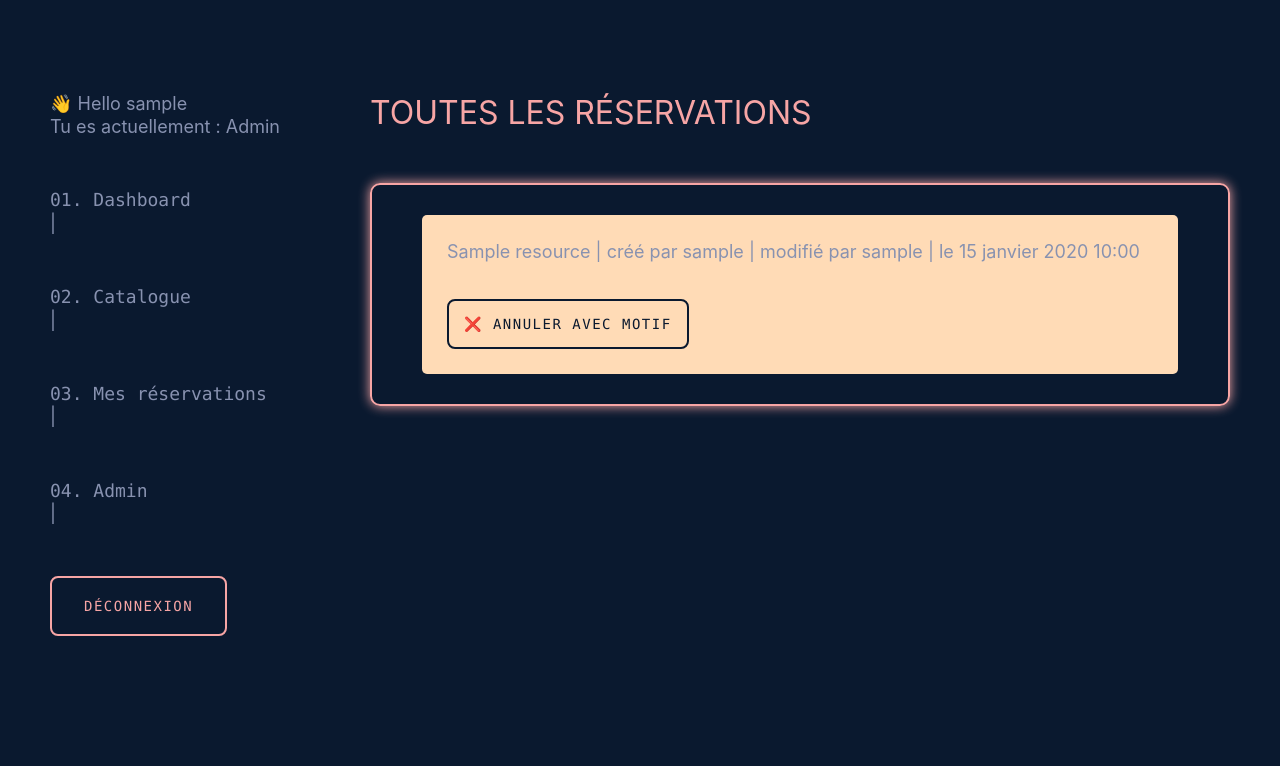
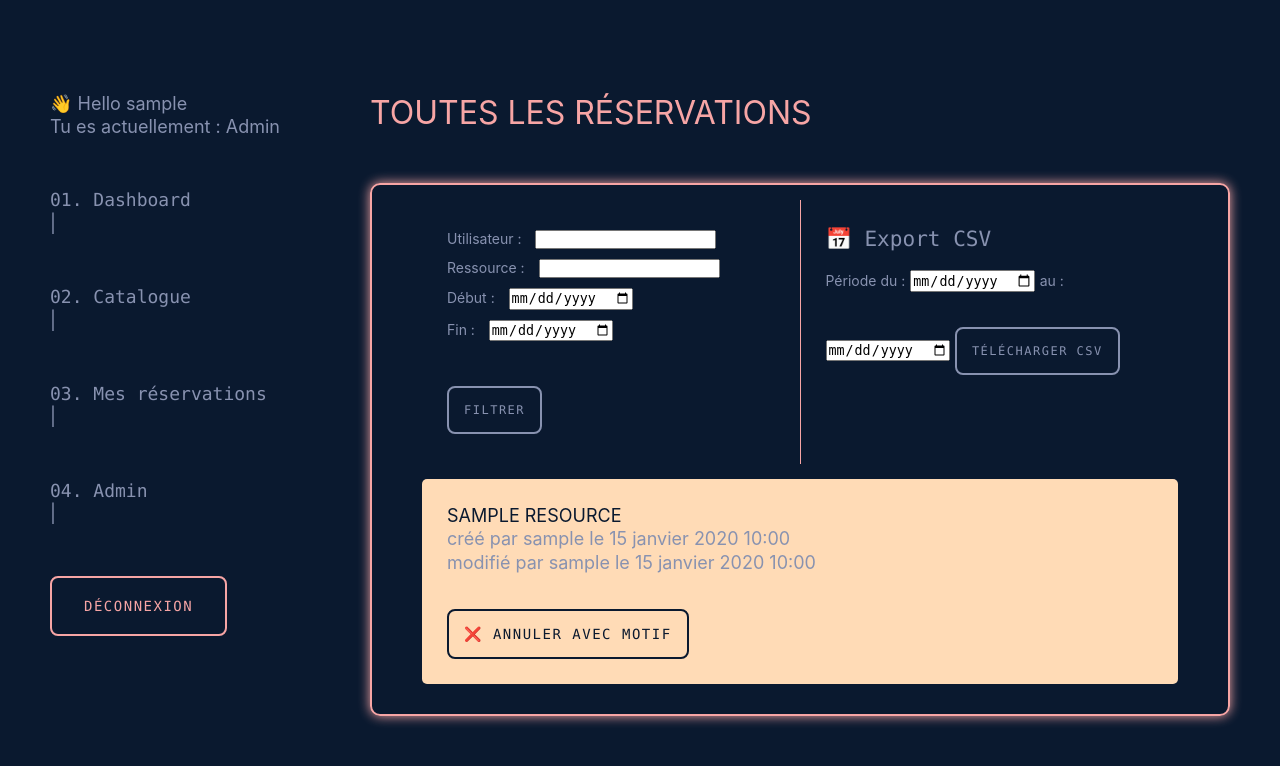
Before and after one commit to MathiENI/reservation-app, a Django app: page /reservations/admin/reservations/ in a window 1280 px wide. Shown: the part 201-967 px from the top of the page. Before the commit the page ends 837 px from the top, so only its background shows below. Run offline with Django 5.2, Linux system fonts and the light colour scheme; a user stored in the database is signed in; tables that the repository leaves empty hold one stand-in row (values such as "Sample post").

Commit message:
export csv + cancel with confirmation admin + calendar JS v1

```diff
--- a/static/css/style.css
+++ b/static/css/style.css
@@ -282,6 +282,36 @@ h3 {
     }
 }
 
+.reservations-filter {
+    display: flex;
+    width: 100%;
+    justify-content: space-between;
+    flex-wrap:wrap;
+}
+
+.reservations-filter-form {
+    flex:1;
+    border-right: 1px solid var(--pink);
+    display: flex;
+    flex-direction: column;
+    justify-content: center;
+    align-items: flex-start;
+    padding: 25px;
+
+    .filter-item {
+        margin:5px 0;
+    }
+}
+
+.export-form {
+    flex:1;
+    padding: 25px;
+
+    label {
+        font-size:14px;
+    }
+}
+
 /* AUTH PAGE */
 .auth-container {
     display: flex;
@@ -294,7 +324,8 @@ h3 {
 .create-resource-form,
 .create-location-form,
 .create-category-form,
-.create-reservation-form {
+.create-reservation-form,
+.cancel-admin-form {
     form {
         border: 2px solid var(--pink);
         border-radius: 10px;
@@ -311,9 +342,16 @@ h3 {
             font-size:25px;
         }
 
-        input{
+        input {
             border-radius: 10px;
             height:35px
+        }
+
+        textarea {
+            border: 2px solid var(--main-color);
+            font-family: Arial, sans-serif;
+            font-size: 14px;
+            padding: 35px;
         }
 
         p {
--- a/static/js/scripts.js
+++ b/static/js/scripts.js
@@ -18,7 +18,7 @@ document.addEventListener("DOMContentLoaded", function() {
 
     // CALENDAR JS
 
-    (function() {
+    /**(function() {
     const monthYear = document.getElementById("month-year");
     const calendarDays = document.getElementById("calendar-days");
     const prevBtn = document.getElementById("prev");
@@ -85,6 +85,6 @@ document.addEventListener("DOMContentLoaded", function() {
 
     // Initial render
     renderCalendar(currentDate);
-})();
+})();*//
 
 });
--- a/templates/dashboard/dashboard.html
+++ b/templates/dashboard/dashboard.html
@@ -46,6 +46,8 @@
     </ul>
 {% endif %}
 
+<!-- POUR V2 CALENDAR
+
 <div class="calendar">
     <div class="calendar-header">
         <button id="prev">&#8592;</button>
@@ -53,6 +55,6 @@
         <button id="next">&#8594;</button>
     </div>
     <div class="calendar-days" id="calendar-days"></div>
-</div>
+</div>-->
 
 {% endblock %}
--- a/templates/reservations/admin_reservations.html
+++ b/templates/reservations/admin_reservations.html
@@ -4,9 +4,9 @@
 <h2>Toutes les réservations</h2>
 
 <ul class="card-section">
-    {% if resources %}
-    <form method="get" class="resources-filter">
-        <div class="start-filters" style="justify-content: flex-start;">
+    {% if reservations %}
+    <div class="reservations-filter">
+        <form method="get" class="reservations-filter-form">
             <div class="filter-item">
                 <label for="user" id="user">Utilisateur :</label>
                 <input type="text" name="user">
@@ -15,8 +15,6 @@
                 <label for="resource" id="resource">Ressource :</label>
                 <input type="text" name="resource">
             </div>
-        </div>
-        <div class="end-filters" style="justify-content: flex-start;">
             <div class="filter-item">
                 <label for="start" id="start">Début :</label>
                 <input type="date" name="start">
@@ -25,34 +23,39 @@
                 <label for="end" id="end">Fin :</label>
                 <input type="date" name="end">
             </div>
-        </div>
             <div class="filter-item">
                 <button type="submit" class="grey-button">Filtrer</button>
             </div>
         </form>
+
+        <form method="get" action="{% url 'export_reservations_csv' %}" class="export-form">
+            <h3 style="margin-bottom:15px;">📅 Export CSV</h3>
+
+            <label for="start-export" id="start-export">Période du :</label>
+            <input type="date" name="start-export">
+
+            <label for="end-export" id="end-export">au :</label>
+            <input type="date" name="end-export">
+
+            <button type="submit" class="grey-button">Télécharger CSV</button>
+        </form>
+    </div>
     {% endif %}
 
     {% for r in reservations %}
     <li class="card">
-        {{ r.resource.name }} |
-        créé par {{ r.created_by }} |
-        modifié par {{ r.updated_by }} |
-        le {{ r.updated_at }}
+            <p class="uppercase ">{{ r.resource.name }}</p>
+
+            <p class="primary-text">créé par {{ r.created_by }} le {{ r.created_at }}</p>
+            <p class="primary-text">modifié par {{ r.updated_by }} le {{ r.updated_at }}</p>
+
+            <div class="cta-card-section">
                 <a href="{% url 'cancel_reservation_admin' r.id %}"><button class="secondary-button">❌ Annuler avec motif</button></a>
+            </div>
         </li>
     {% empty %}
         <li>Aucune réservation créée</li>
     {% endfor %}
-
-    {% if resources %}
-    <form method="get" action="{% url 'export_reservations_csv' %}">
-        📅 Début :
-        <input type="date" name="start">
-        📅 Fin :
-        <input type="date" name="end">
-        <button type="submit">Télécharger CSV</button>
-    </form>
-    {% endif %}
 </ul>
 
 {% endblock %}
```
Also changed, not shown: templates/reservations/cancel_reservation_admin.html (+7 -5 lines). Lines whose indentation alone changed are shown as unchanged.
